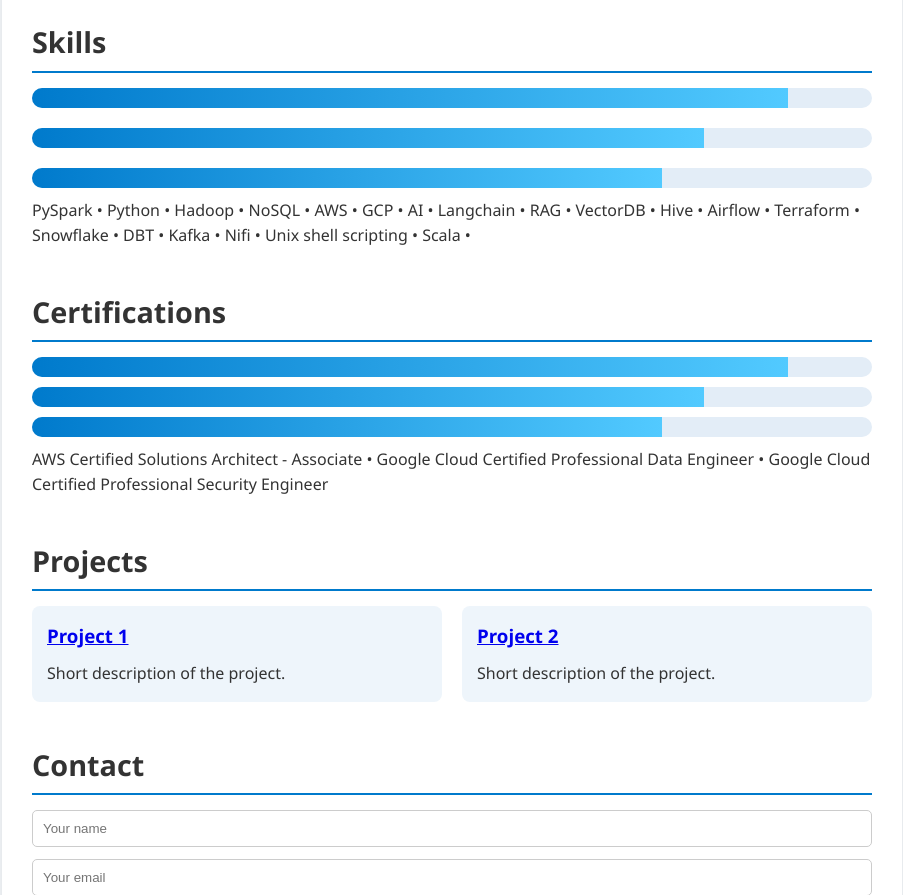
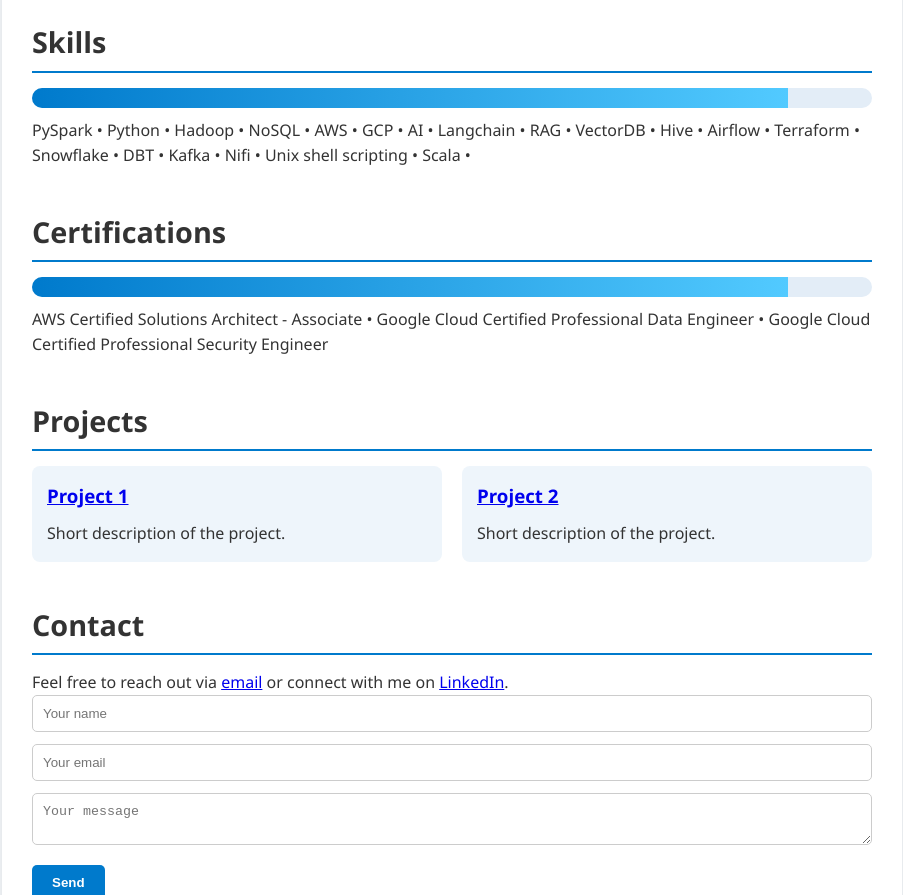
Before and after one commit to prabhanj08/prabhanj08.github.io, a plain HTML site: page index.html in a window 1280 px wide. Shown: the part 400-1295 px from the top of the page, without its empty margins (188-1091 px from the left). Drawn offline with Linux system fonts and the light colour scheme.

Commit message:
Update index.html

```diff
--- a/index.html
+++ b/index.html
@@ -222,8 +222,6 @@
       <h2>Skills</h2>
       <div class="skills">
         <div class="skill-bar"><div class="skill-progress" data-width="90%"></div></div>
-        <div class="skill-bar"><div class="skill-progress" data-width="80%"></div></div>
-        <div class="skill-bar"><div class="skill-progress" data-width="75%"></div></div>
       </div>
       <p>PySpark • Python • Hadoop • NoSQL • AWS • GCP • AI • Langchain • RAG • VectorDB • Hive • Airflow • Terraform • Snowflake • DBT • Kafka • Nifi • Unix shell scripting • Scala • </p>
     </section>
@@ -232,8 +230,6 @@
       <h2>Certifications</h2>
       <div class="skills">
         <div class="skill-bar"><div class="skill-progress" data-width="90%"></div></div>
-        <div class="skill-bar"><div class="skill-progress" data-width="80%"></div></div>
-        <div class="skill-bar"><div class="skill-progress" data-width="75%"></div></div>
       </div>
       <p> AWS Certified Solutions Architect - Associate • Google Cloud Certified Professional Data Engineer • Google Cloud Certified Professional Security Engineer  </p>
     </section>
@@ -262,6 +258,9 @@
 
     <section id="contact">
       <h2>Contact</h2>
+       <p>
+        Feel free to reach out via <a href="mailto:tsaiprabhanj@gmail.com">email</a> or connect with me on <a href="https://www.linkedin.com/in/sai-prabhanj-turaga" target="_blank" rel="noopener">LinkedIn</a>.
+      </p>
       <form id="contact-form">
         <input type="text" name="name" placeholder="Your name" required />
         <input type="email" name="email" placeholder="Your email" required />
```
